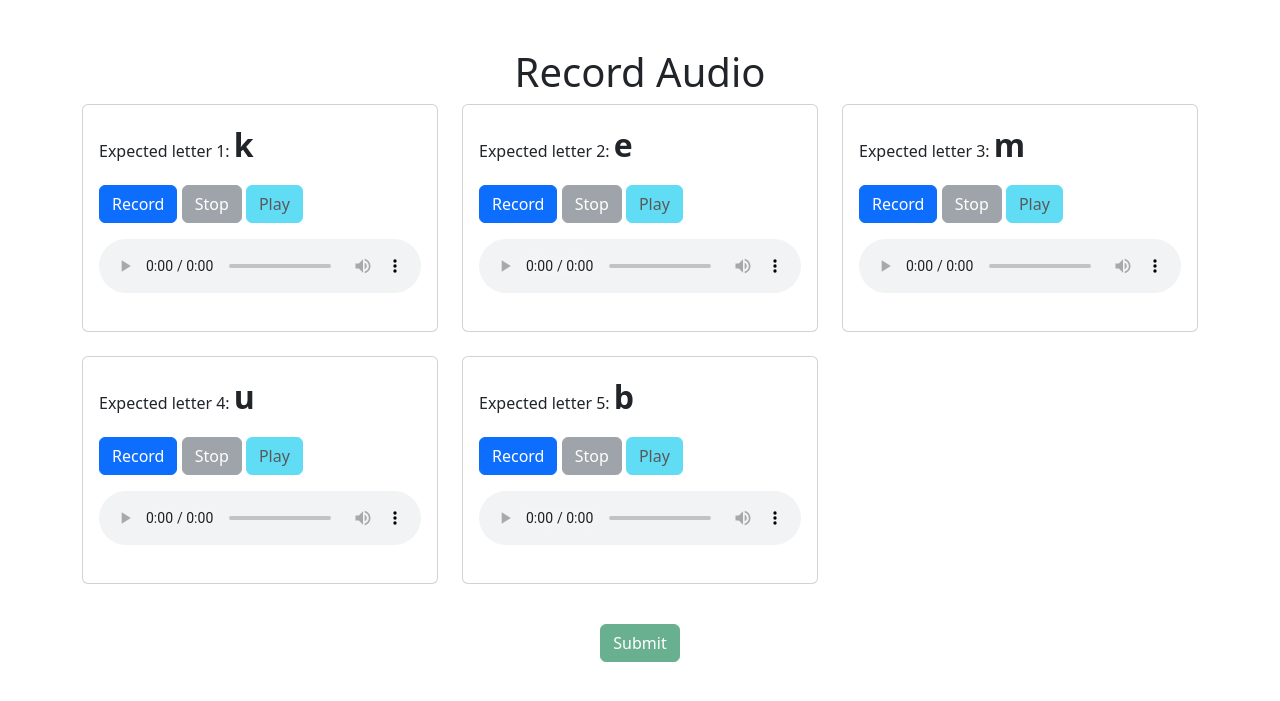
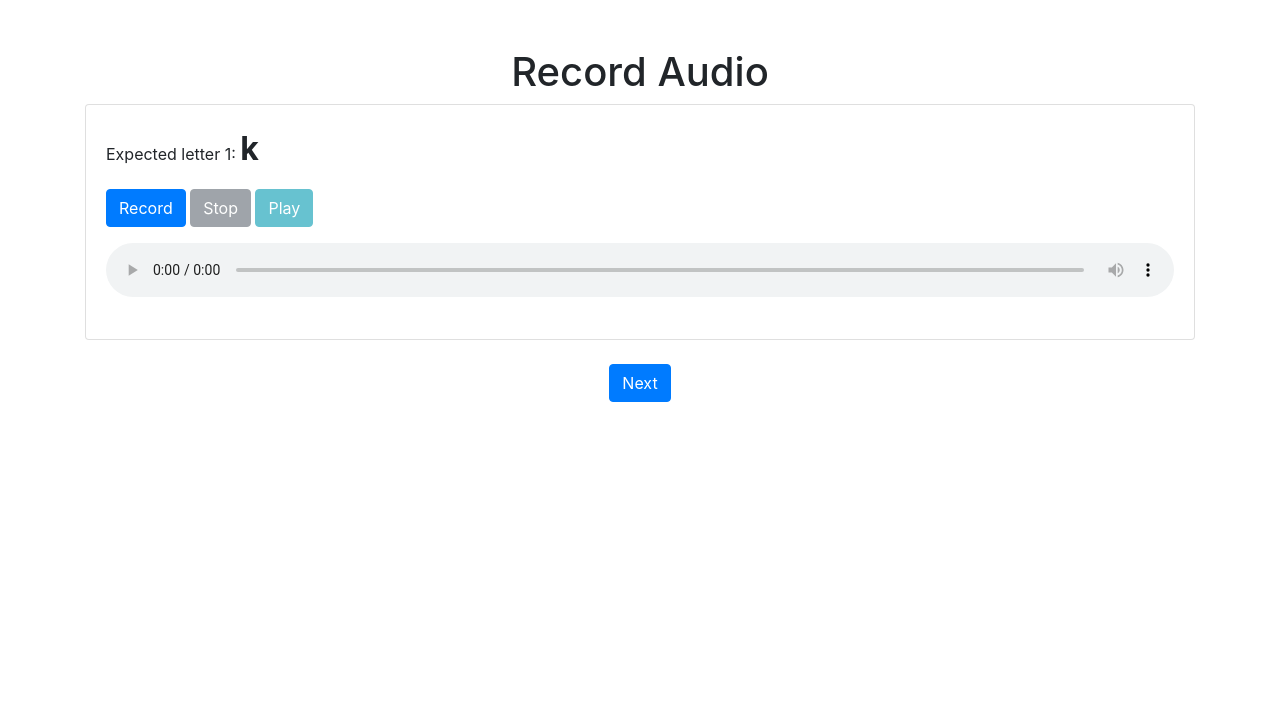
Before and after one commit to LeHaziq/speech-recognition, a Flask app: page / in a window 1280 px wide. Shown: the top 701 px of the page. Run offline with Flask 3, Linux system fonts and the light colour scheme; some libraries are stand-ins or nearby versions.

Commit message:
Display tests one by one

```diff
--- a/templates/index.html
+++ b/templates/index.html
@@ -4,15 +4,14 @@
     <meta charset="UTF-8">
     <meta name="viewport" content="width=device-width, initial-scale=1.0">
     <title>Record Audio</title>
-    <link href="https://cdn.jsdelivr.net/npm/bootstrap@5.3.3/dist/css/bootstrap.min.css" rel="stylesheet">
+    <link href="https://stackpath.bootstrapcdn.com/bootstrap/4.5.2/css/bootstrap.min.css" rel="stylesheet">
 </head>
 <body>
     <div class="container mt-5">
         <h1 class="text-center">Record Audio</h1>
-        <div id="tests" class="row">
+        <div id="tests">
             {% for i in range(5) %}
-            <div class="col-md-4 mb-4">
-                <div class="card">
+            <div class="test card mb-4" style="display: none;">
                 <div class="card-body">
                     <p>Expected letter {{ i+1 }}: <span class="expectedLetter" style="font-size: 2em; font-weight: bold;">{{ expected_letters[i] }}</span></p>
                     <button class="btn btn-primary recordButton" data-index="{{ i }}">Record</button>
@@ -22,21 +21,41 @@
                     <p class="transcription mt-2"></p>
                 </div>
             </div>
-            </div>
             {% endfor %}
         </div>
         <div class="text-center">
-            <p id="totalScore" class="font-weight-bold"></p>
-            <button id="submitButton" class="btn btn-success" disabled>Submit</button>
+            <button id="nextButton" class="btn btn-primary">Next</button>
+            <button id="submitButton" class="btn btn-success" style="display: none;" disabled>Submit</button>
+            <p id="totalScore" class="font-weight-bold mt-3"></p>
         </div>
     </div>
-    <script src="https://code.jquery.com/jquery-3.7.1.slim.min.js"></script>
-    <script src="https://cdn.jsdelivr.net/npm/@popperjs/core@2.11.8/dist/umd/popper.min.js"></script>
-    <script src="https://cdn.jsdelivr.net/npm/bootstrap@5.3.3/dist/js/bootstrap.min.js"></script>
+    <script src="https://code.jquery.com/jquery-3.5.1.slim.min.js"></script>
+    <script src="https://cdn.jsdelivr.net/npm/@popperjs/core@2.5.4/dist/umd/popper.min.js"></script>
+    <script src="https://stackpath.bootstrapcdn.com/bootstrap/4.5.2/js/bootstrap.min.js"></script>
     <script>
+        let currentTest = 0;
         let mediaRecorders = [];
         let audioChunks = Array.from({ length: 5 }, () => []);
         let audioBlobs = [];
+
+        document.addEventListener('DOMContentLoaded', () => {
+            showTest(currentTest);
+        });
+
+        function showTest(index) {
+            document.querySelectorAll('.test').forEach((test, i) => {
+                test.style.display = i === index ? 'block' : 'none';
+            });
+            document.getElementById('nextButton').style.display = index < 4 ? 'inline-block' : 'none';
+            document.getElementById('submitButton').style.display = index === 4 ? 'inline-block' : 'none';
+        }
+
+        document.getElementById('nextButton').onclick = () => {
+            if (currentTest < 4) {
+                currentTest++;
+                showTest(currentTest);
+            }
+        };
 
         document.querySelectorAll('.recordButton').forEach((button, index) => {
             button.onclick = async () => {
```
Lines whose indentation alone changed are shown as unchanged.
